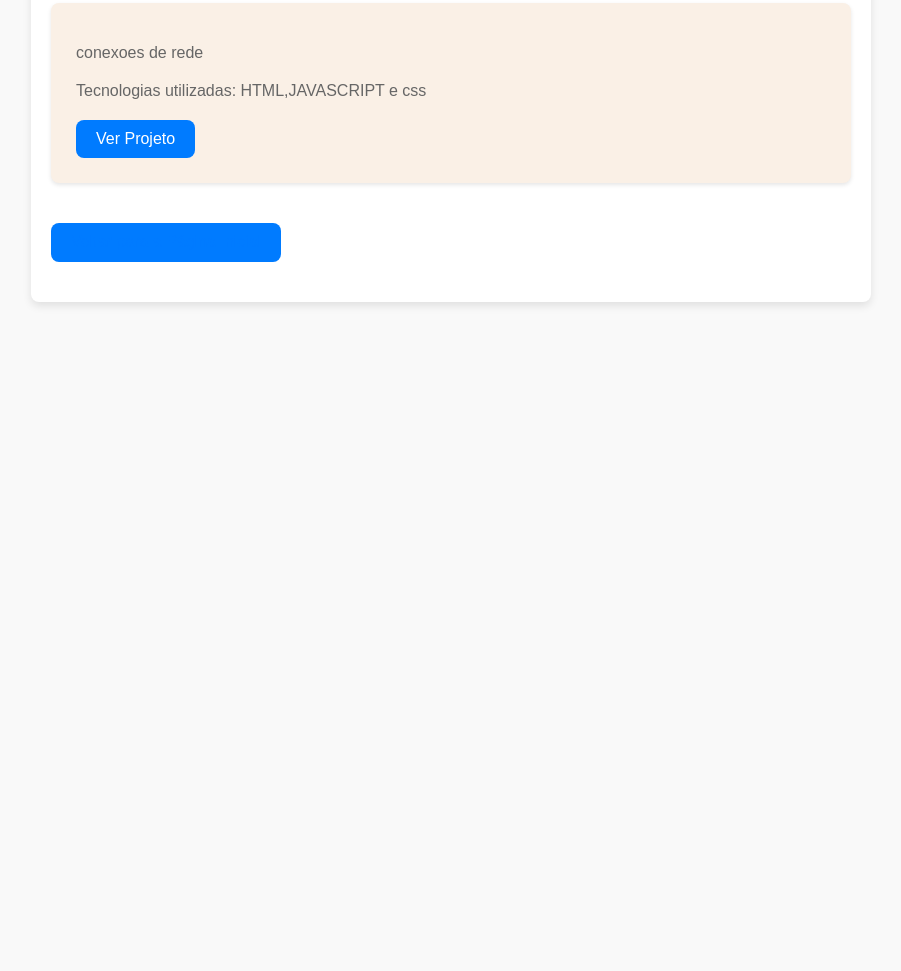
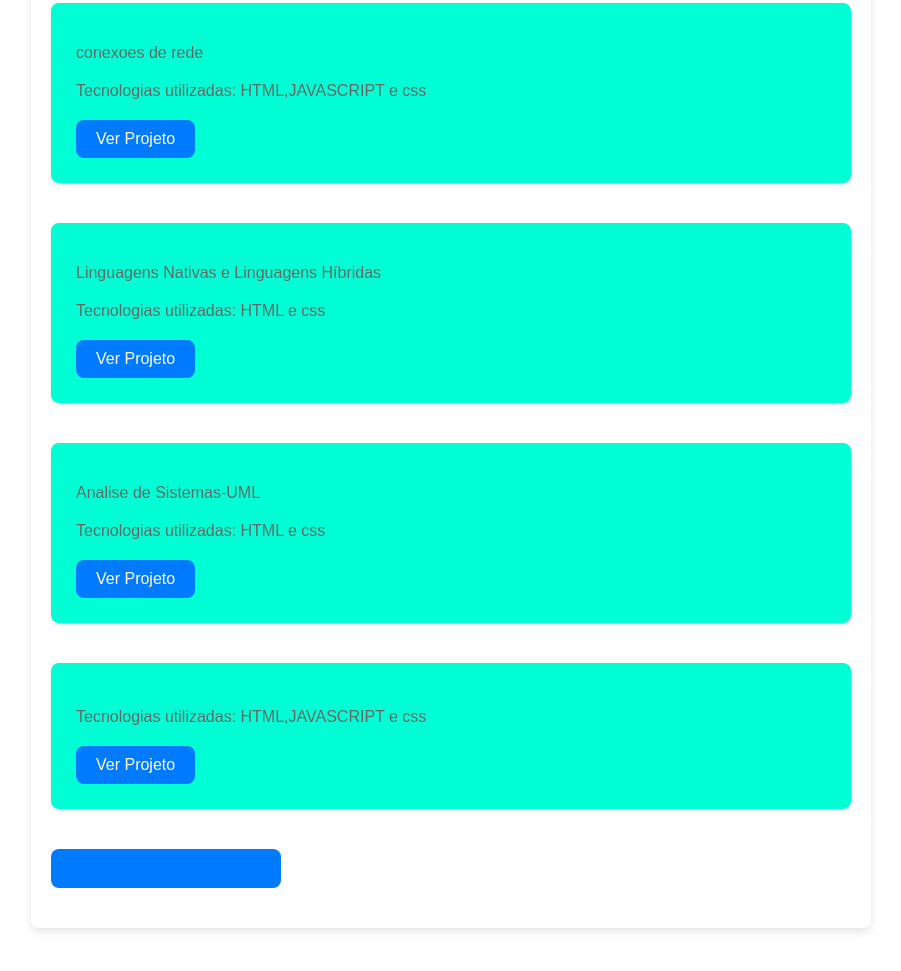
Before and after one commit to deisy321/portofolio, a plain HTML site: page secao2.html in a window 1280 px wide. Shown: the part 1431-2402 px from the top of the page, without its empty margins (189-1090 px from the left). Before the commit the page ends 1783 px from the top, so only its background shows below. Drawn offline with Linux system fonts and the light colour scheme.

Commit message:
cor e acresimos

```diff
--- a/secao2.html
+++ b/secao2.html
@@ -52,6 +52,26 @@
         </div>
 
 
+        <div class="project">
+            <p>Linguagens Nativas e Linguagens Híbridas</p>
+            <p>Tecnologias utilizadas: HTML e css</p>
+            <a href="https://linguagens-nativas-e-linguagens-hibridas.vercel.app/" target="_blank">Ver Projeto</a>
+        </div>
+
+        <div class="project">
+            <p>Analise de Sistemas-UML</p>
+            <p>Tecnologias utilizadas: HTML e css</p>
+            <a href="https://analise-de-sistemas-uml.vercel.app/" target="_blank">Ver Projeto</a>
+        </div>
+
+
+        <div class="project">
+            <p></p>
+            <p>Tecnologias utilizadas: HTML,JAVASCRIPT e css</p>
+            <a href="" target="_blank">Ver Projeto</a>
+        </div>
+
+
 
         <p><a href="index.html">Voltar para a Página Inicial</a></p>
     </section>
--- a/style2.css
+++ b/style2.css
@@ -1,6 +1,6 @@
 body {
     font-family: 'Poppins', sans-serif;
-    background-color: #f9f9f9;
+    background-color:white;
     margin: 0;
     padding: 0;
     color: #333;
@@ -10,7 +10,7 @@ body {
     max-width: 800px;
     margin: 50px auto;
     padding: 20px;
-    background-color: #fff;
+    background-color: #ffffff;
     border-radius: 8px;
     box-shadow: 0 4px 8px rgba(0, 0, 0, 0.1);
 }
@@ -25,7 +25,7 @@ h2 {
     margin-bottom: 40px;
     padding: 25px;
     border-radius: 8px;
-    background-color: #faf0e6;
+    background-color:rgb(0, 255, 213);
     box-shadow: 0 2px 4px rgba(0, 0, 0, 0.1);
     transition: transform 0.3s ease;
 }
```
Also changed, not shown: secao3.html (+1 -1 lines).
